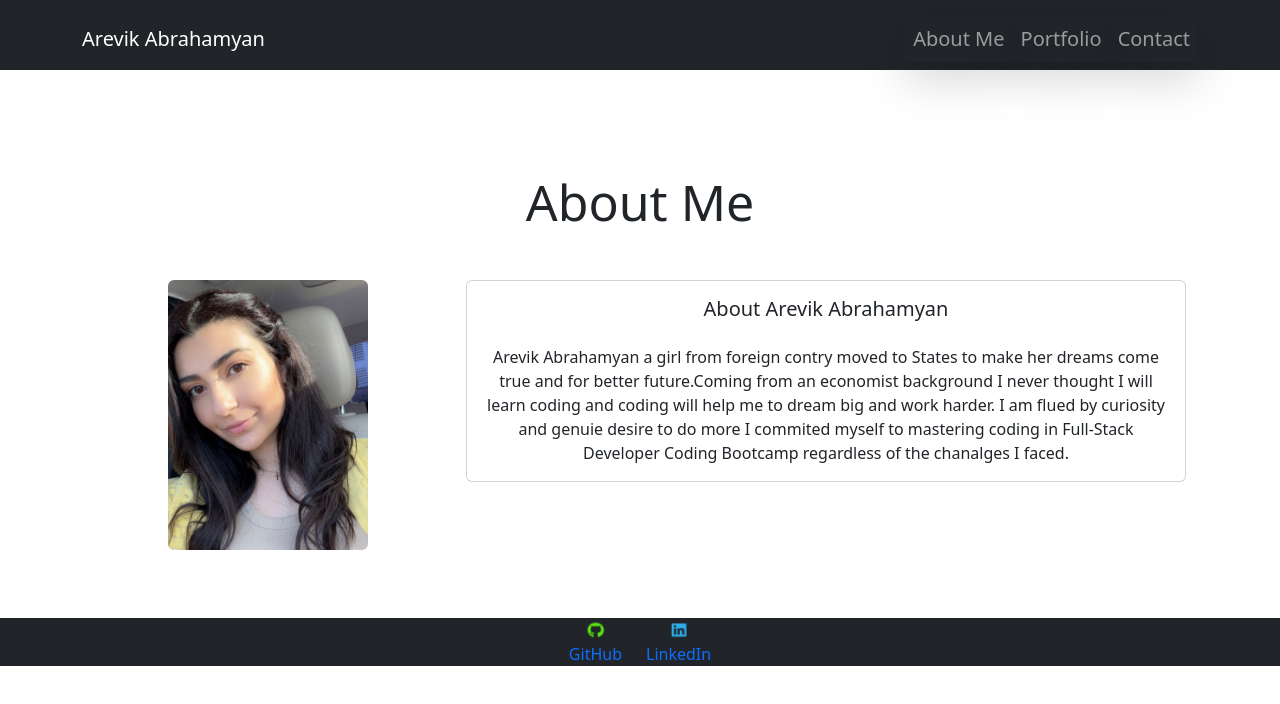
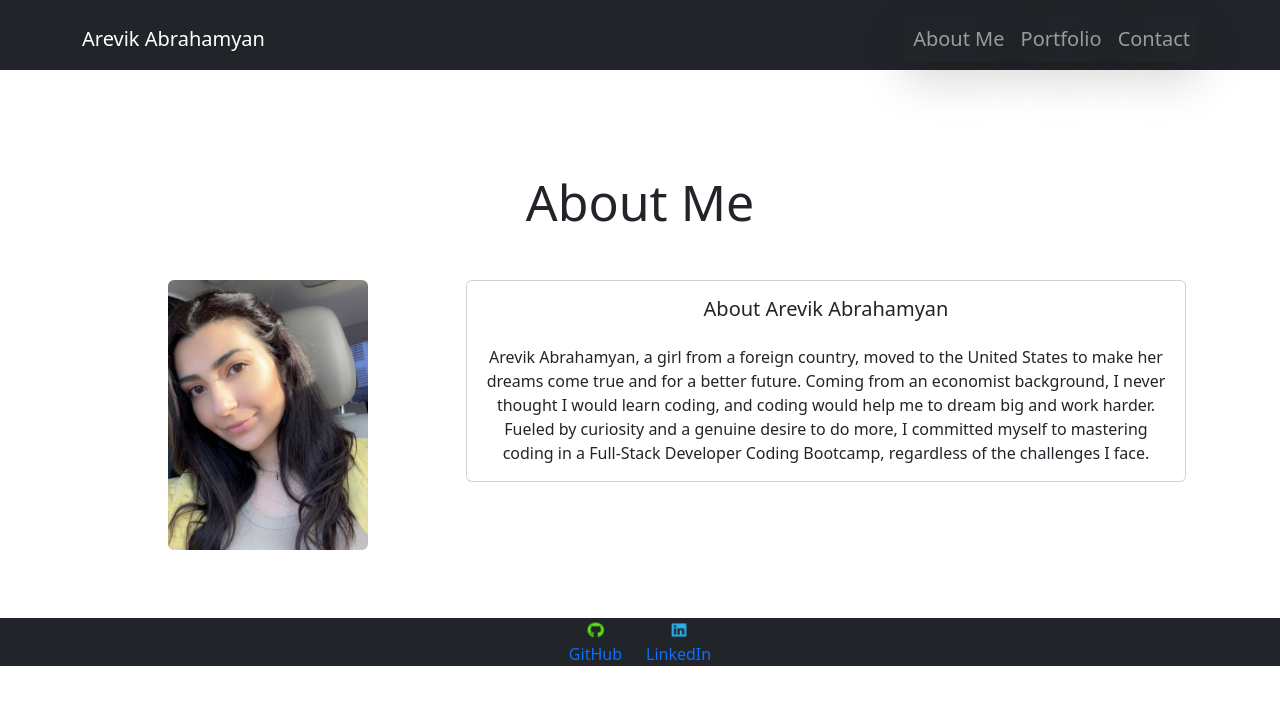
Before and after one commit to Sunny9810/React-Portfolio, a React (Create React App) app: page /React-Portfolio in a window 1280 px wide. Shown: the top 704 px of the page. Built offline with nearby package versions, Linux system fonts and the light colour scheme.

Commit message:
changing text

```diff
--- a/src/components/About.js
+++ b/src/components/About.js
@@ -24,7 +24,7 @@ function About(){
                 About Arevik Abrahamyan
                 </Card.Title>
                 <Card.Text>
-         Arevik Abrahamyan a girl from foreign contry moved to States to make her dreams come true and for better future.Coming from an economist background  I never thought I will learn coding and coding will help me to dream big and work harder. I am flued by  curiosity and genuie desire to do more I commited myself to mastering coding in Full-Stack Developer Coding Bootcamp regardless of the chanalges I faced.
+                Arevik Abrahamyan, a girl from a foreign country, moved to the United States to make her dreams come true and for a better future. Coming from an economist background, I never thought I would learn coding, and coding would help me to dream big and work harder. Fueled by curiosity and a genuine desire to do more, I committed myself to mastering coding in a Full-Stack Developer Coding Bootcamp, regardless of the challenges I face.
          </Card.Text>
               </Card.Body>
             </Card>
```
